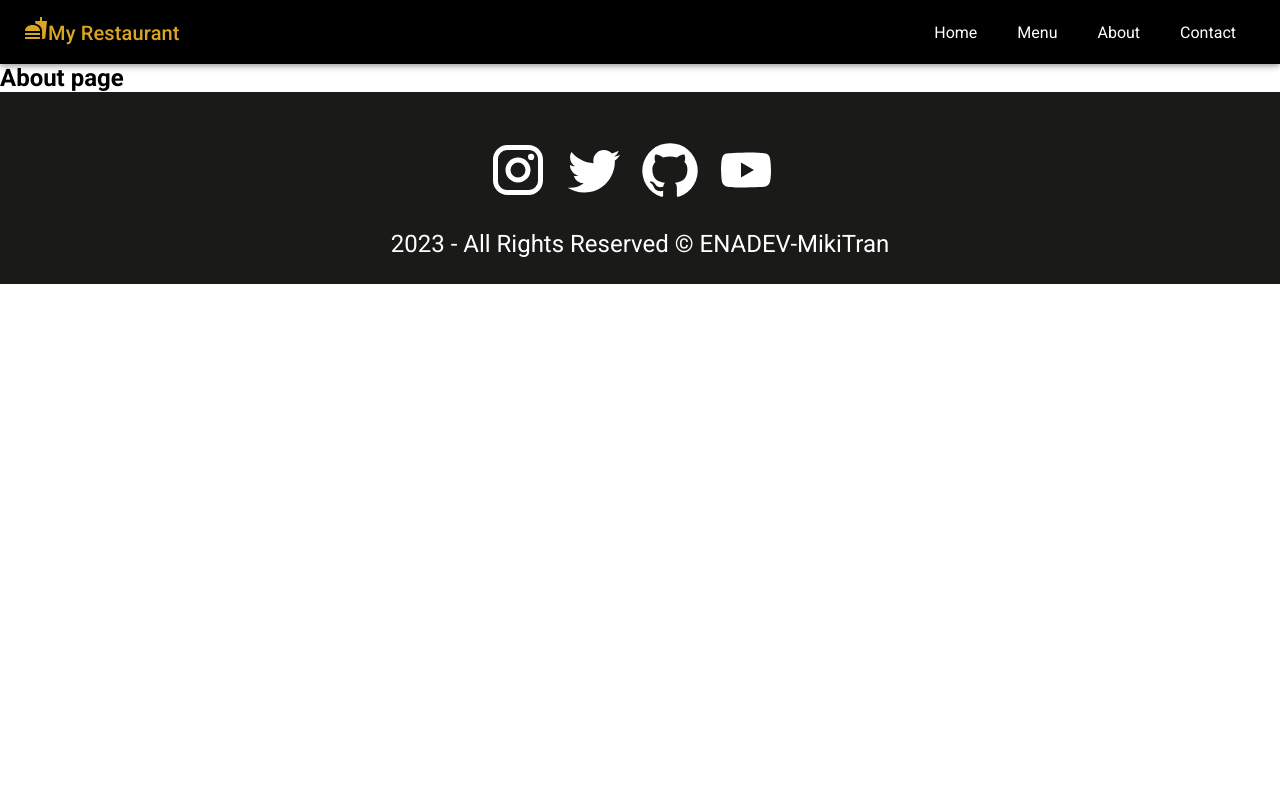
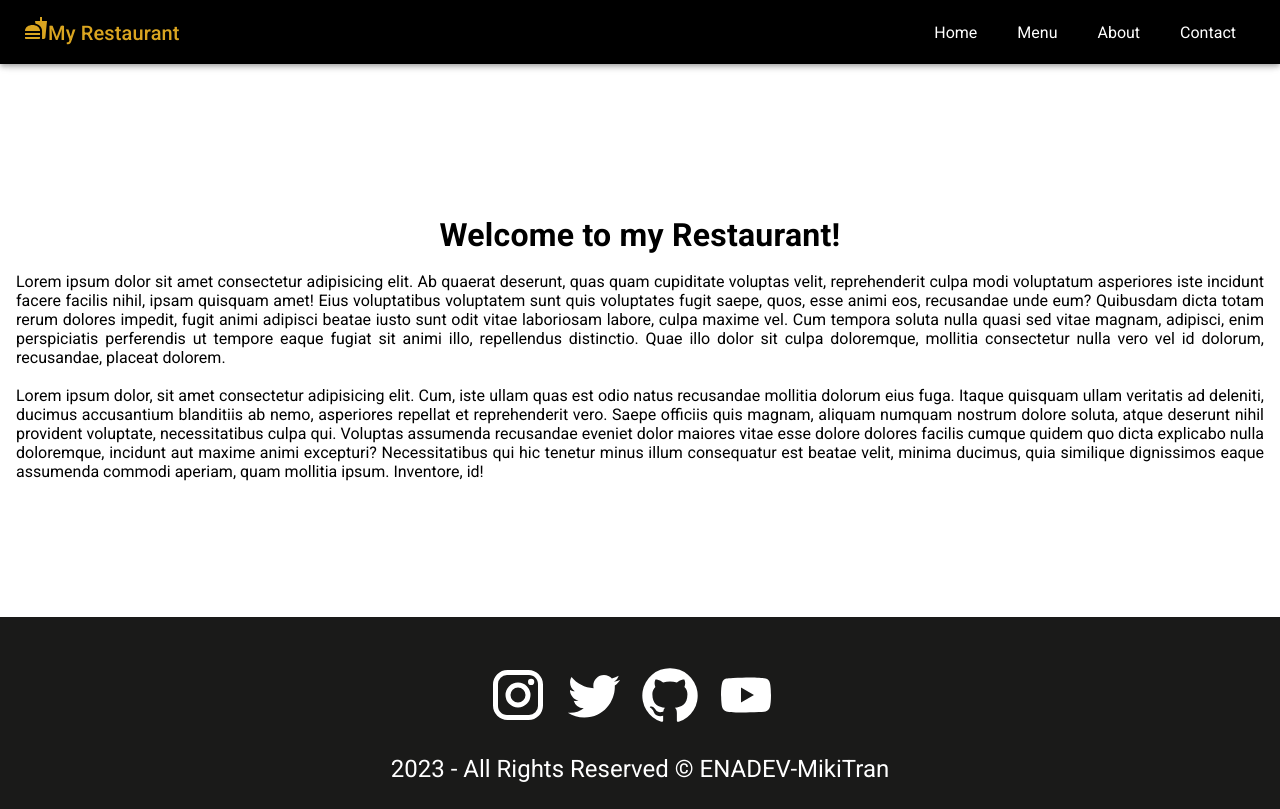
Before and after one commit to mikitran721/restaurant-react-mui, a React (Create React App) app: page /about in a window 1280 px wide. Built offline with nearby package versions, Linux system fonts and the light colour scheme.

Commit message:
About page

```diff
--- a/src/pages/About.js
+++ b/src/pages/About.js
@@ -1,10 +1,64 @@
 import React from "react";
 import Layout from "../components/Layout/Layout";
+import { Box, Typography } from "@mui/material";
 
 const About = () => {
   return (
     <Layout>
-      <h2>About page</h2>
+      <Box
+        sx={{
+          my: 15,
+          textAlign: "center",
+          p: 2,
+          "& h4": {
+            fontWeight: "bold",
+            my: 2,
+            fontSize: "2rem",
+          },
+          "& p": {
+            textAlign: "justify",
+          },
+          "@media (max-width:650px)": {
+            mt: 0,
+            "": {
+              mt: 0,
+              "& h4": {
+                fontSize: "1.5rem",
+              },
+            },
+          },
+        }}
+      >
+        <Typography variant="h4">Welcome to my Restaurant!</Typography>
+        <p>
+          Lorem ipsum dolor sit amet consectetur adipisicing elit. Ab quaerat
+          deserunt, quas quam cupiditate voluptas velit, reprehenderit culpa
+          modi voluptatum asperiores iste incidunt facere facilis nihil, ipsam
+          quisquam amet! Eius voluptatibus voluptatem sunt quis voluptates fugit
+          saepe, quos, esse animi eos, recusandae unde eum? Quibusdam dicta
+          totam rerum dolores impedit, fugit animi adipisci beatae iusto sunt
+          odit vitae laboriosam labore, culpa maxime vel. Cum tempora soluta
+          nulla quasi sed vitae magnam, adipisci, enim perspiciatis perferendis
+          ut tempore eaque fugiat sit animi illo, repellendus distinctio. Quae
+          illo dolor sit culpa doloremque, mollitia consectetur nulla vero vel
+          id dolorum, recusandae, placeat dolorem.
+        </p>
+        <br />
+        <p>
+          Lorem ipsum dolor, sit amet consectetur adipisicing elit. Cum, iste
+          ullam quas est odio natus recusandae mollitia dolorum eius fuga.
+          Itaque quisquam ullam veritatis ad deleniti, ducimus accusantium
+          blanditiis ab nemo, asperiores repellat et reprehenderit vero. Saepe
+          officiis quis magnam, aliquam numquam nostrum dolore soluta, atque
+          deserunt nihil provident voluptate, necessitatibus culpa qui. Voluptas
+          assumenda recusandae eveniet dolor maiores vitae esse dolore dolores
+          facilis cumque quidem quo dicta explicabo nulla doloremque, incidunt
+          aut maxime animi excepturi? Necessitatibus qui hic tenetur minus illum
+          consequatur est beatae velit, minima ducimus, quia similique
+          dignissimos eaque assumenda commodi aperiam, quam mollitia ipsum.
+          Inventore, id!
+        </p>
+      </Box>
     </Layout>
   );
 };
--- a/src/pages/Contact.js
+++ b/src/pages/Contact.js
@@ -1,10 +1,21 @@
 import React from "react";
 import Layout from "../components/Layout/Layout";
+import { Box, Paper, TableContainer, Typography } from "@mui/material";
 
 function Contact() {
   return (
     <Layout>
-      <h2>Contact page</h2>
+      <Box sx={{ my: 10, ml: 10, "& h4": { fontWeight: "bold", mb: 2 } }}>
+        <Typography variant="h4">Contact my Restaurant</Typography>
+        <p>
+          Lorem ipsum dolor sit amet consectetur adipisicing elit. Vel earum
+          quo, eum odio aperiam est libero nihil, doloribus tempora sed autem
+          hic? Odit beatae ab modi? Tenetur veritatis fuga aliquid!
+        </p>
+      </Box>
+      <Box>
+        <TableContainer component={Paper}></TableContainer>
+      </Box>
     </Layout>
   );
 }
```
Also changed, not shown: 1 other file (tests, documents, lock files or other folders).
